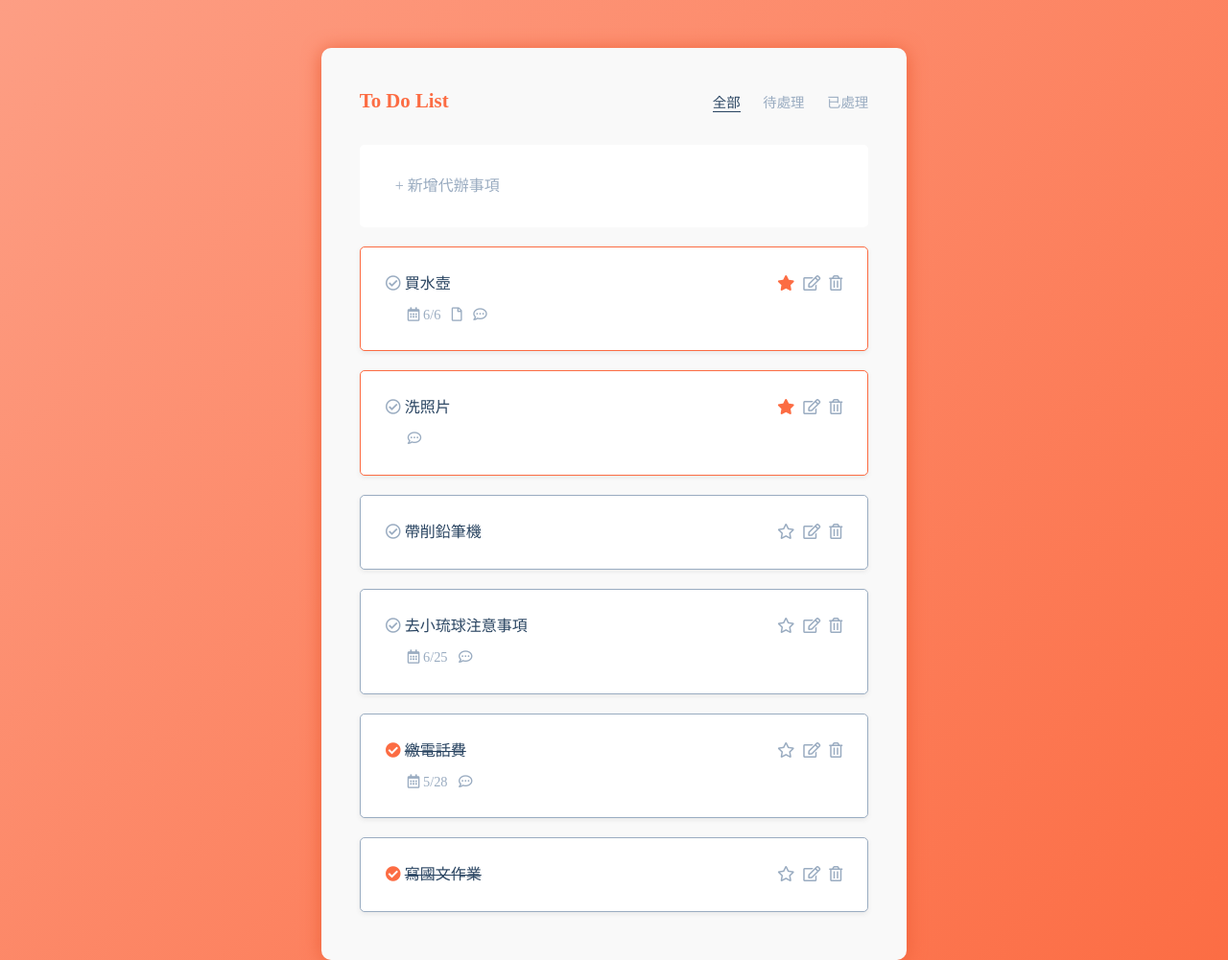
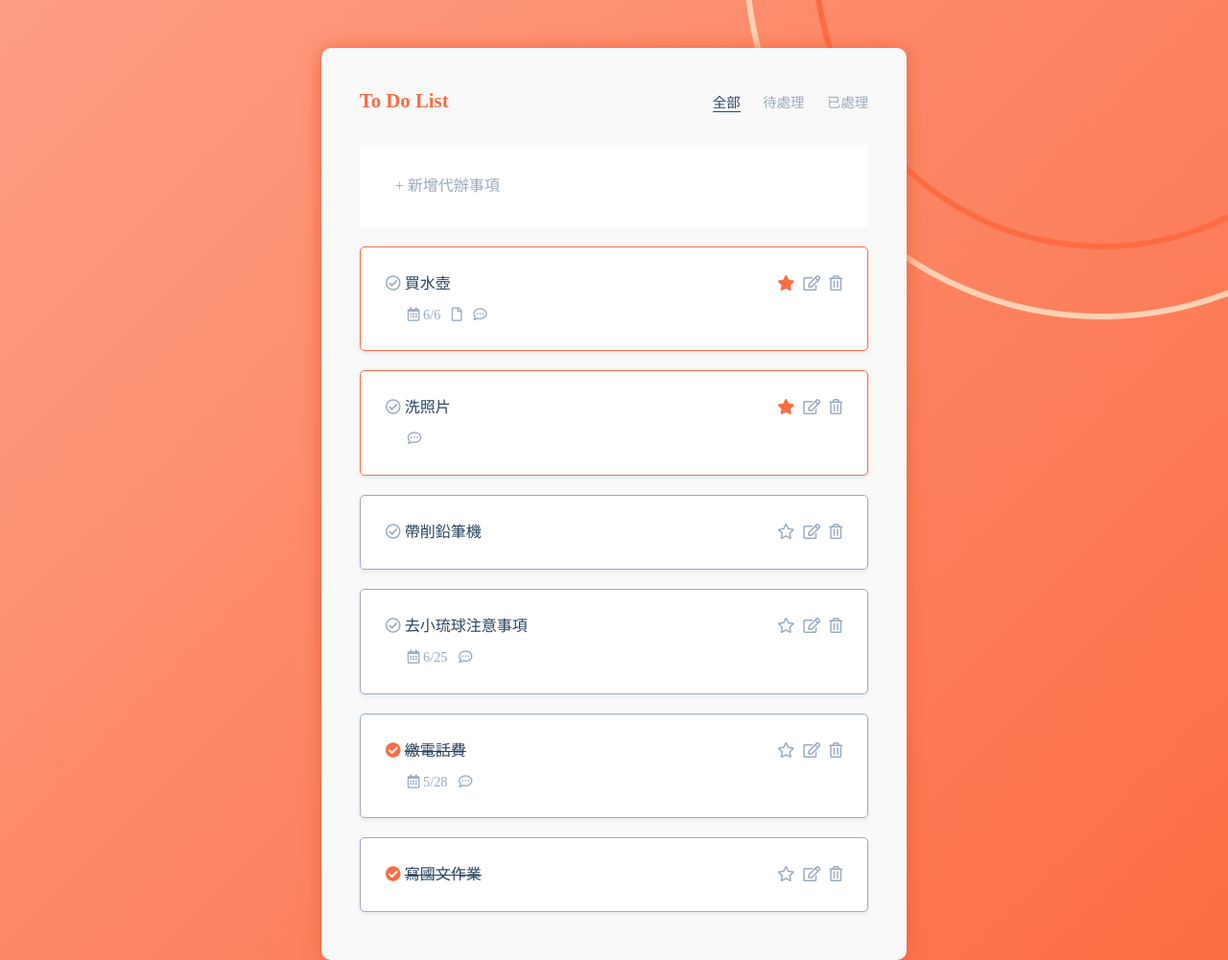
Before and after one commit to birteliu/The_F2E, a plain HTML site: page No1-todolist/index.html in a window 1280 px wide. Shown: the top 1001 px of the page at 96% size. Drawn offline with nearby package versions, Linux system fonts and the light colour scheme.

Commit message:
no message

```diff
--- a/No1-todolist/sass/todolist.scss
+++ b/No1-todolist/sass/todolist.scss
@@ -25,8 +25,13 @@ $phoneWidth: 415px;
 }
 
 body {
-    background: linear-gradient(135deg, $orange-light 0%, $orange-dark 100%);
+    // background: linear-gradient(135deg, $orange-light 0%, $orange-dark 100%);
     min-height: 100vh;
+    // background-image: url(../img/circle.png);
+    // background-position:30px 60px;
+    // background-repeat:no-repeat;
+    // background: $orange-light url(../img/circle.png) center top no-repeat;
+    background: url(../img/circle.png) 150% -160% no-repeat, linear-gradient(135deg, $orange-light 0%, $orange-dark 100%);
 }
 
 .container {
```
Also changed, not shown: No1-todolist/css/todolist.css, No1-todolist/img/circle.png (added).
